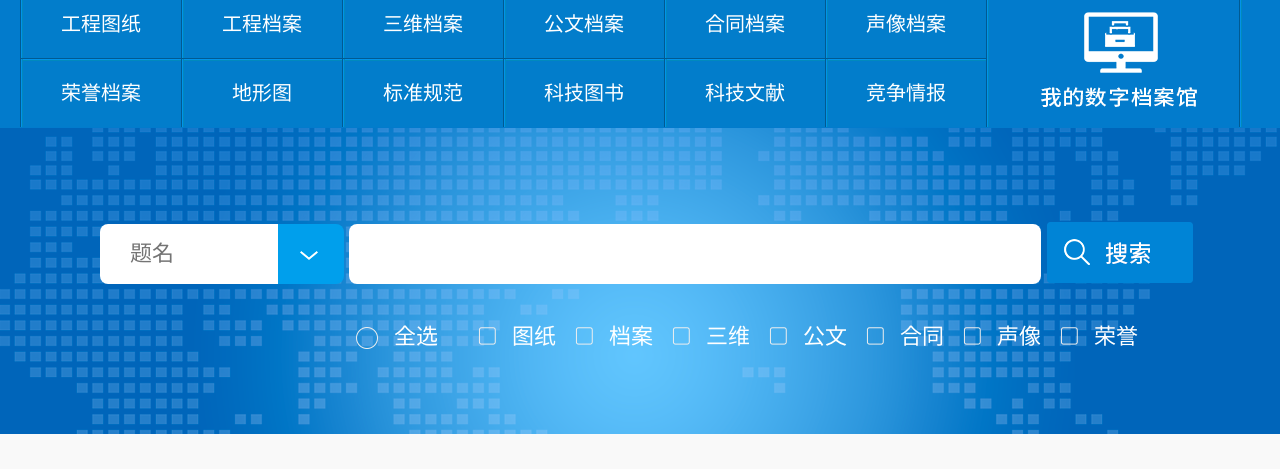
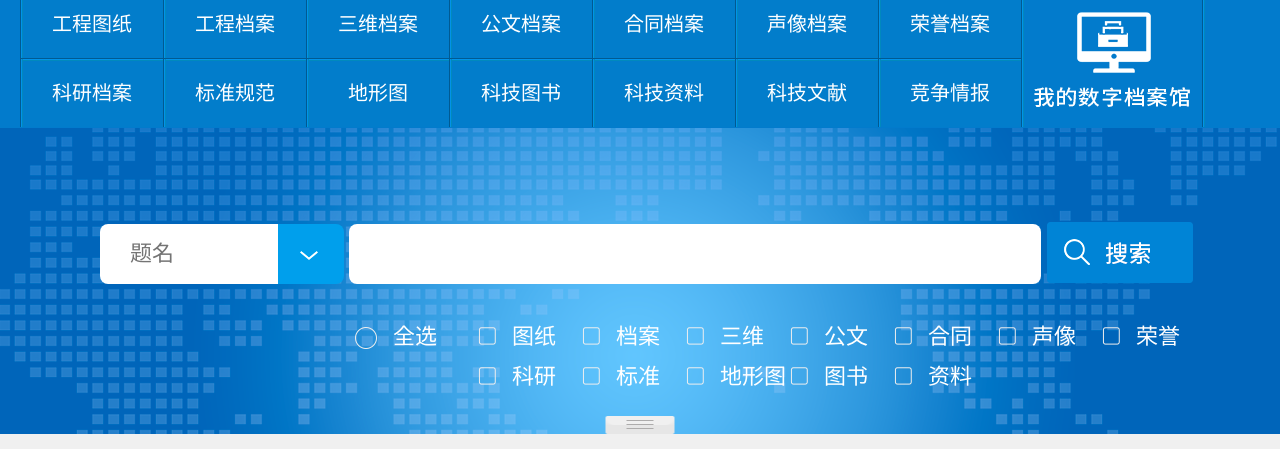
Before and after one commit to xxs666/20181206, a website with bundled scripts: page app/index.html in a window 1280 px wide. Shown: the part 154-623 px from the top of the page. Built offline with nearby package versions, Linux system fonts and the light colour scheme.

Commit message:
change: 完成调整

```diff
--- a/app/index.html
+++ b/app/index.html
@@ -16,6 +16,7 @@
                 <span class="btn-nav select">联系我们</span>
                 <span class="btn-nav">部门管理</span>
                 <span class="btn-nav">网上表单</span>
+                <span class="btn-nav">管理员</span>
             </div>
         </div>
         <div class="m-bd f-cb">
@@ -40,19 +41,25 @@
                         <div class="f-ib u-hd-btn">
                             声像档案
                         </div>
+                        <div class="f-ib u-hd-btn">
+                            荣誉档案
+                        </div>
                     </div>
                     <div class="g-second">
                         <div class="f-ib u-hd-btn">
-                            荣誉档案
+                            科研档案
+                        </div>
+                        <div class="f-ib u-hd-btn">
+                            标准规范
                         </div>
                         <div class="f-ib u-hd-btn">
                             地形图
                         </div>
                         <div class="f-ib u-hd-btn">
-                            标准规范
+                            科技图书
                         </div>
                         <div class="f-ib u-hd-btn">
-                            科技图书
+                            科技资料
                         </div>
                         <div class="f-ib u-hd-btn">
                             科技文献
@@ -89,7 +96,7 @@
                         <img src="./imgs/search.png" />
                     </div>
                 </div>
-                <div class="z-padding-l">
+                <div class="z-padding-l f-cb">
                     <div class="u-checkbox z-margin-r">
                         <div class="u-checkbox-item z-circle">
                             <input type="checkbox" name="all" value="all" id="check-all" defaultChecked="false" />
@@ -145,13 +152,56 @@
                     </div>
                     <div class="u-checkbox">
                         <div class="u-checkbox-item">
-                            <input type="checkbox" name="ss" value="rongyu" class="check-item" id="rongyu"
+                            <input type="checkbox" name="ss" value="ziliao" class="check-item" id="ziliao"
                                 defaultChecked="false" />
-                            <label for="rongyu"></label>
+                            <label for="ziliao"></label>
                         </div>
-                        <label for="rongyu" class="u-radio-item">荣誉</label>
+                        <label for="ziliao" class="u-radio-item">荣誉</label>
                     </div>
                 </div>
+                <div class="z-padding-l f-cb" style="margin: 12px 0 0 123px">
+                    <div class="u-checkbox">
+                        <div class="u-checkbox-item">
+                            <input type="checkbox" name="ss" value="rongyu" class="check-item" id="keyan"
+                                defaultChecked="false" />
+                            <label for="keyan"></label>
+                        </div>
+                        <label for="keyan" class="u-radio-item">科研</label>
+                    </div>
+                    <div class="u-checkbox">
+                        <div class="u-checkbox-item">
+                            <input type="checkbox" name="ss" value="biaozhun" class="check-item" id="biaozhun"
+                                defaultChecked="false" />
+                            <label for="biaozhun"></label>
+                        </div>
+                        <label for="biaozhun" class="u-radio-item">标准</label>
+                    </div>
+                    <div class="u-checkbox">
+                        <div class="u-checkbox-item">
+                            <input type="checkbox" name="ss" value="dixingtu" class="check-item" id="dixingtu"
+                                defaultChecked="false" />
+                            <label for="dixingtu"></label>
+                        </div>
+                        <label for="dixingtu" class="u-radio-item">地形图</label>
+                    </div>
+                    <div class="u-checkbox">
+                        <div class="u-checkbox-item">
+                            <input type="checkbox" name="ss" value="tushu" class="check-item" id="tushu"
+                                defaultChecked="false" />
+                            <label for="tushu"></label>
+                        </div>
+                        <label for="tushu" class="u-radio-item">图书</label>
+                    </div>
+                    <div class="u-checkbox">
+                        <div class="u-checkbox-item">
+                            <input type="checkbox" name="ss" value="ziliao" class="check-item" id="ziliao"
+                                defaultChecked="false" />
+                            <label for="ziliao"></label>
+                        </div>
+                        <label for="ziliao" class="u-radio-item">资料</label>
+                    </div>
+                </div>
+                <div class="icon-expand"></div>
             </div>
         </div>
         <div class="m-ft-ex">
@@ -585,6 +635,9 @@
                 }
             })
         });
+        $(".icon-expand").on("click", function () {
+            $(".m-ft-ex").slideToggle();
+        })
     </script>
 </body>
 
--- a/app/styles/styles.scss
+++ b/app/styles/styles.scss
@@ -28,20 +28,20 @@ select::-ms-expand{
         }
         .m-hd-nav{
             position: absolute;
-            right: 44px;
+            right: 77px;
             bottom: 16px;
             color: #434343;
             font-size: 18px;
             span{
                 position: relative;
-                margin-left: 57px;
+                margin-left: 43px;
             }
             .select:after{
                 content: url("../imgs/triangle.png");
                 position: absolute;
                 width: 15px;
                 height: 11px;
-                left: 33px;
+                left: 30px;
                 bottom: -11px;
             }
         }
@@ -54,8 +54,8 @@ select::-ms-expand{
         background-color: #027bcc;
         color: #ffffff;
         .m-con{
+            margin: 0 auto;
             width: 1280px;
-            margin: 0 auto;
         }
         .m-mn{
             margin-left: 20px;
@@ -63,7 +63,7 @@ select::-ms-expand{
             .u-hd-btn{
                 font-size: 20px;
                 background-color: #027dcb;
-                width: 160px;
+                width: 142px;
                 height: 68px;
                 line-height: 68px;
                 text-align: center;
@@ -94,7 +94,7 @@ select::-ms-expand{
             height: 138px;
             line-height: 138px;
             .archives{
-                padding: 20px 42px 20px 54px;
+                padding: 20px 12px 20px 12px;
                 border-right: 1px solid #015a92;
                 box-shadow: 1px 0 0 #0193ea,
                             2px 0 0 #0189bd,
@@ -115,9 +115,20 @@ select::-ms-expand{
             height: 306px;
             background: url('./../imgs/bg.png') no-repeat;
             margin: 0 auto;
+            position: relative;
+        }
+        .icon-expand{
+            position: absolute;
+            width: 69px;
+            height: 18px;
+            bottom: 0;
+            left: 50%;
+            transform: translateX(-50%);
+            background: url('./../imgs//icon_expand.png');
+            cursor: pointer;
         }
         .z-padding-l{
-            padding-left: 337px;
+            padding-left: 355px;
         }
         .z-margin{
             margin-top: 94px;
@@ -163,7 +174,6 @@ select::-ms-expand{
         .u-checkbox{
             position: relative;
             margin-top: 3px;
-            margin-left: 19px;
             float: left;
             font-size: 22px;
         }
@@ -212,13 +222,16 @@ select::-ms-expand{
             margin-left: 16px;
             float:left;
             color: #ffffff;
+            width:70px;
         }
 
         .z-margin-r{
-            margin-right: 21px;
+            margin-right: 15px;
         }
     }
     .m-ft-ex{
+        display: none;
+        overflow: hidden;
         height: 282px;
         background-color: #f9f9f9;
         input:focus, select:focus{
```
Also changed, not shown: app/css/styles.css, app/imgs/icon_expand.png (added), changelog.md (deleted).
